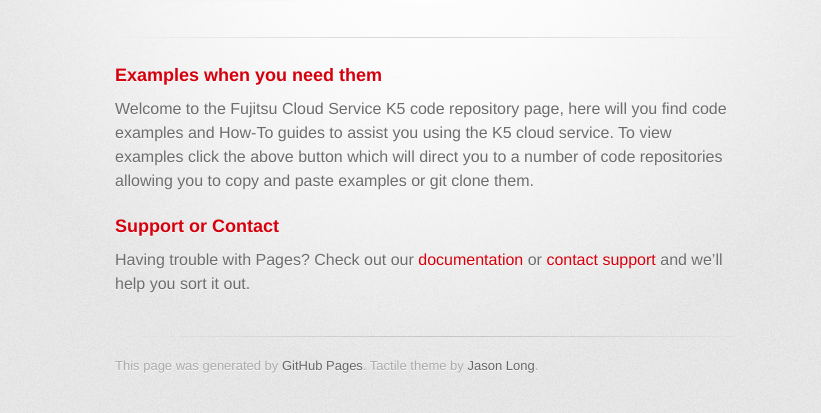
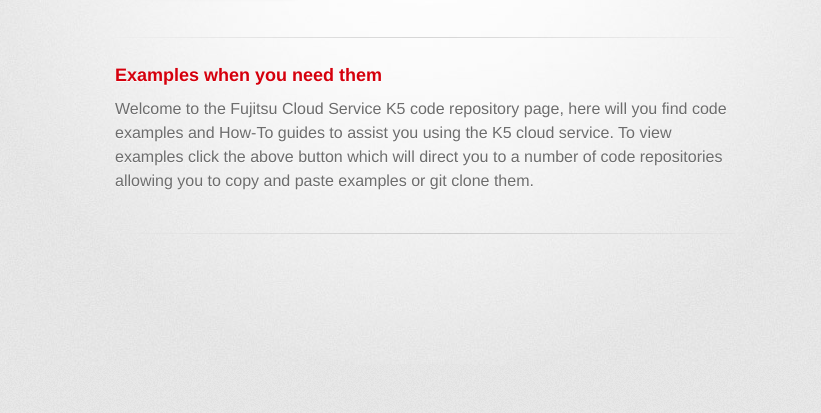
Before and after one commit to CNS-Fujitsu/fujitsuk5.github.io, a plain HTML site: page index.html in a window 1280 px wide. Shown: the part 209-622 px from the top of the page, without its empty margins (215-1036 px from the left). Drawn offline with Linux system fonts and the light colour scheme; a web font is replaced by a local one.

Commit message:
Update index.html

```diff
--- a/index.html
+++ b/index.html
@@ -34,14 +34,9 @@
 
 <p>Welcome to the Fujitsu Cloud Service K5 code repository page, here will you find code examples and How-To guides to assist you using the K5 cloud service. To view examples click the above button which will direct you to a number of code repositories allowing you to copy and paste examples or git clone them.</p>
 
-<h3>
-<a id="support-or-contact" class="anchor" href="#support-or-contact" aria-hidden="true"><span aria-hidden="true" class="octicon octicon-link"></span></a>Support or Contact</h3>
-
-<p>Having trouble with Pages? Check out our <a href="https://help.github.com/pages">documentation</a> or <a href="https://github.com/contact">contact support</a> and we’ll help you sort it out.</p>
-        </section>
 
         <footer>
-          This page was generated by <a href="https://pages.github.com">GitHub Pages</a>. Tactile theme by <a href="https://twitter.com/jasonlong">Jason Long</a>.
+
         </footer>
 
 
```
